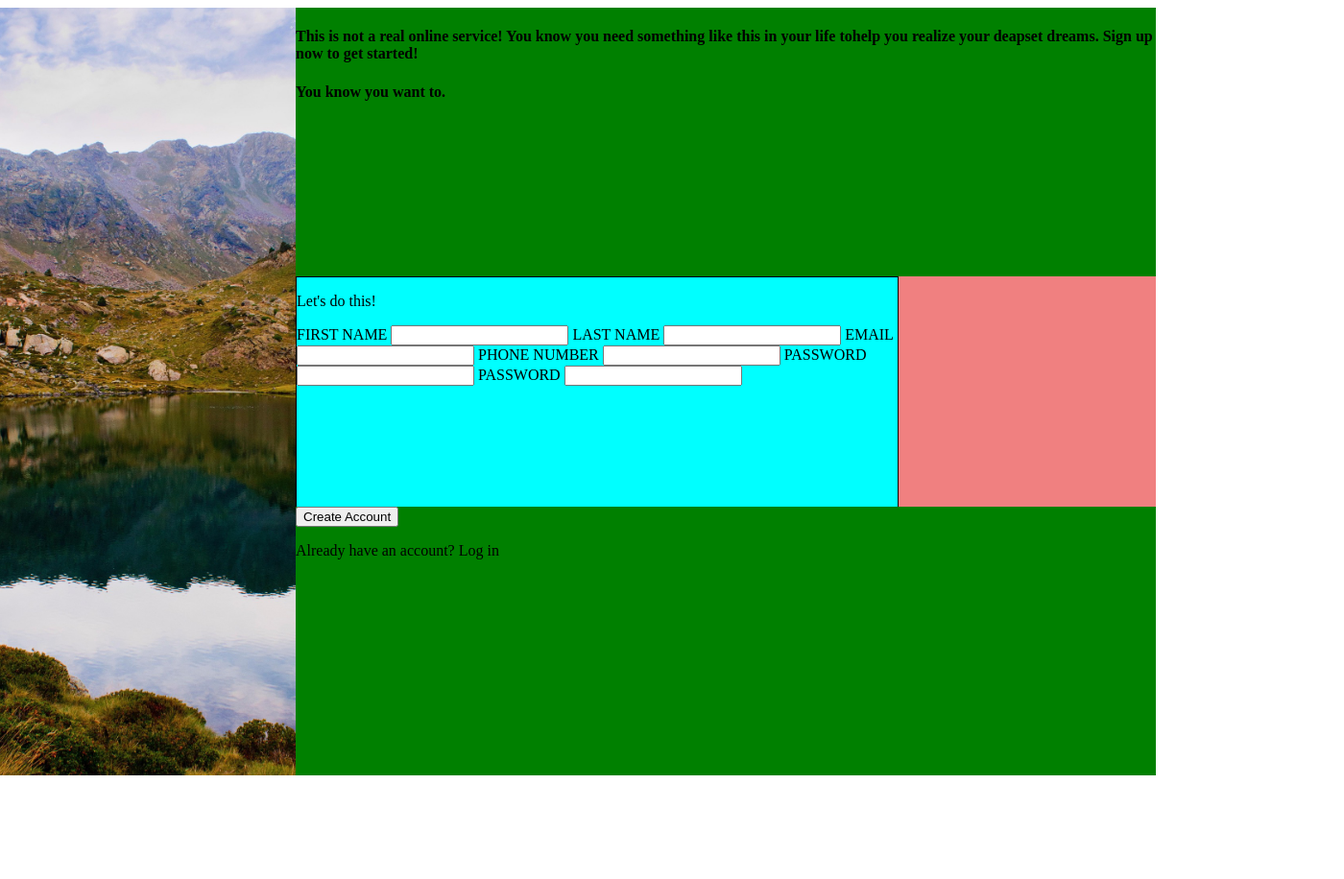
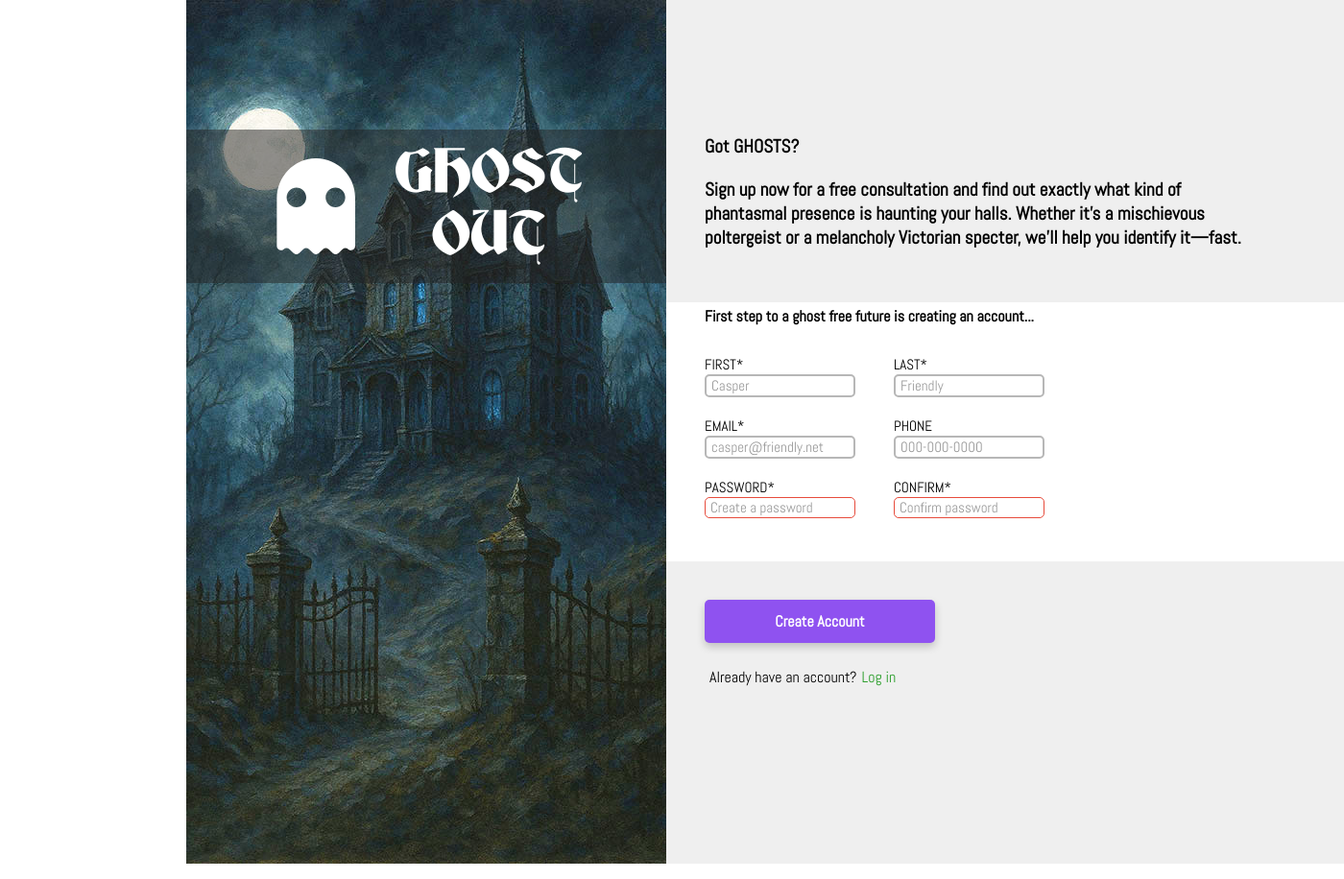
Before and after one commit to arewhatyouit/proto-signup, a plain HTML site: page index.html in a window 1280 px wide. Shown: the whole page at 96% size, 1400 px wide, since content can reach past the window. Drawn offline with Linux system fonts and the light colour scheme.

Commit message:
Final code

```diff
--- a/index.html
+++ b/index.html
@@ -8,48 +8,91 @@
   </head>
   <body>
     <div id="main-container">
-        <div id="logo"></div>
+      <div id="logo"></div>
       <div id="logo-image">
-        <img src="/landscape.jpg" alt="Logo description">
+
+
+        <div id="logo-banner">
+              <img id="ghost" src="ghost-white.svg" alt="Logo description" />
+              <div id="logo-text">GHOST OUT</div>
+        </div>
+
+
+        <img id="house" src="hauntededitweb.jpg" alt="Logo description" />
       </div>
       <div id="form-container">
         <div class="div-pad">
-            <h4>This is not a real online service! You know you need something like this in your life tohelp you realize your deapset dreams.
-                Sign up now to get started!
+          <div class="div-copy">
+            <h4>
+              Got GHOSTS?
             </h4>
-            <h4>You know you want to.</h4>
+            <h4>Sign up now for a free consultation and find out exactly what kind of phantasmal presence is haunting your halls. Whether it’s a mischievous poltergeist or a melancholy Victorian specter, we’ll help you identify it—fast.</h4>
+          </div>
         </div>
         <div class="div-form">
+
           <div class="column-a">
-            <form action="/submit" method="post">
 
-                <p>Let's do this!</p>
+            <p id="input-copy">First step to a ghost free future is creating an account...</p>
 
-                <label for="first-name">FIRST NAME</label>
-                <input type="text" id="first-name" name="first-name" required />
+            <form id="signup" action="/submit" method="post">
 
-                <label for="last-name">LAST NAME</label>
-                <input type="text" id="last-name" name="last-name" required />
+              <div class="input-columns">
+                <div class="input-divs">
+                  <label for="first-name">FIRST*</label>
+                  <input type="text" id="first-name" name="first-name" required placeholder="Casper"/>
+                </div>
 
-                <label for="email">EMAIL</label>
-                <input type="email" id="email" name="email" required />
+                <div class="input-divs">
+                  <label for="email">EMAIL*</label>
+                  <input type="email" id="email" name="email" required placeholder="casper@friendly.net"/>
+                </div>
 
-                <label for="phone">PHONE NUMBER</label>
-                <input type="text" id="phone" name="phone" pattern="[0-9]{3}-[0-9]{3}-[0-9]{4}" max="12" required />
+                <div class="input-divs">
+                  <label for="password">PASSWORD*</label>
+                  <input type="password" id="password" name="password"
+                  pattern="^(?=.*[a-z])(?=.*[A-Z])(?=.*\d)(?=.*[@$!%*?&])[A-Za-z\d@$!%*?&]{8,}$"
+                  title="Must contain at least 8 characters, including uppercase, lowercase, number and special character"
+                  placeholder="Create a password" required>
+                </div>
+              </div>
 
-                <label for="password">PASSWORD</label>
-                <input type="password" id="password" name="password" required />
+              <div class="input-columns">
+                <div class="input-divs">
+                  <label for="last-name">LAST*</label>
+                  <input type="text" id="last-name" name="last-name" required placeholder="Friendly" />
+                </div>
+                <div class="input-divs">
+                  <label for="phone">PHONE</label>
+                  <input
+                    type="text"
+                    id="phone"
+                    name="phone"
+                    pattern="[0-9]{3}-[0-9]{3}-[0-9]{4}"
+                    max="12"
+                    placeholder="000-000-0000"
 
-                <label for="repeat-password">PASSWORD</label>
-                <input type="password" id="repeat-password" name="repeat-password" required />
-
+                  />
+                </div class="input-divs">
+                <div class="input-divs">
+                  <label for="repeat-password">CONFIRM*</label>
+                  <input
+                    type="password"
+                    id="repeat-password"
+                    name="repeat-password"
+                    required
+                    placeholder="Confirm password"
+                  />
+                </div>
+              </div>
             </form>
           </div>
-          <div class="column-b"></div>
         </div>
         <div class="div-pad">
-            <button type="submit">Create Account</button>
-            <p>Already have an account? Log in</p>
+          <button type="submit" form="signup">Create Account</button>
+          <div class="footer">
+            <p>Already have an account?</p> <p class="login">Log in</>
+          </div>
         </div>
       </div>
     </div>
--- a/styles.css
+++ b/styles.css
@@ -1,31 +1,72 @@
+* {
+  padding: 0;
+  margin: 0;
+}
+
+input,
+button,
+textarea,
+select {
+  font: inherit;
+  color: inherit;
+  background-color: transparent;
+  border: none;
+  padding: 0;
+  margin: 0;
+  appearance: none; /* Removes platform-native styling */
+}
+
+:root {
+  --full-width: 1400px;
+  --full-height: 900px;
+  --standard-margin: 40px;
+}
+
+@font-face {
+  font-family: "deutsch";
+  src: url("fonts/deutsch.woff") format("woff"),
+    url("fonts/deutsch.woff2") format("woff2");
+  font-style: normal;
+}
+
+@font-face {
+  font-family: "abel";
+  src: url("fonts/abel.woff") format("woff"),
+    url("fonts/abel.woff2") format("woff2");
+  font-style: normal;
+}
+
 html {
   font-size: 16px;
 }
 
 #main-container {
-  width: 100vw;
-  height: 900px;
+  width: var(--full-width);
+  height: var(--full-height);
+  margin-right: auto;
+  margin-left: auto;
   display: flex;
   box-sizing: border-box;
 }
 
 #logo-image {
-  width: 30vw;
-  height: 100vh;
+  width: 35%;
   background-color: cadetblue;
 }
 
 #form-container {
   display: flex;
   flex-direction: column;
-  width: 70vw;
-  height: 100vh;
+  margin-right: auto;
+  margin-left: auto;
+  width: 65%;
+  height: var(--full-height);
 }
 
 .div-pad {
   width: 100%;
   height: 35%;
-  background-color: green;
+  background-color: rgb(239, 239, 239);
 }
 
 .div-form {
@@ -38,29 +79,174 @@ html {
 
 .column-a {
   height: 100%;
-    width: 70%;
-    padding: ;
-    background-color: aqua;
-    border: solid 1px black;
+  width: 100%;
+  background-color: rgb(255, 255, 255);
+  display: flex;
+  flex-direction: column;
+  justify-content: flex-end;
+  box-shadow: 0 -2px 4px -4px rgba(0, 0, 0, 1),
+    /* Top shadow */ 0 2px px -4px rgba(0, 0, 0, 1); /* Bottom shadow */
 }
 
-.column-b {
-    height: 100%;
-    width: 30%;
-    background-color: lightcoral;
+.input-divs {
+  display: flex;
+  flex-direction: column;
+  padding-top: 5px;
+  padding-bottom: 5px;
+  font-size: 10;
+}
+
+.input-columns {
+  margin-left: var(--standard-margin);
+}
+
+.div-copy {
+  height: 140px;
+  width: 560px;
+  margin-top: 140px;
+  margin-left: var(--standard-margin);
+  font-size: 1.2em;
+  font-family: abel;
+}
+
+.footer {
+  display: flex;
+  margin: 0;
+  padding: 0;
+  margin-left: var(--standard-margin);
+}
+
+.login {
+  color: rgb(43, 158, 43);
+}
+
+h4 {
+  margin-top: 20px;
+}
+
+p {
+  font-family: abel;
+  margin-top: 25px;
+  margin-bottom: 25px;
+  margin-left: 5px;
+}
+
+label {
+  font-size: 15px;
+  font-family: abel;
+}
+
+input {
+  border: solid 1px #858484;
+  border-radius: 5px;
+  margin-bottom: 10px;
+  font-family: abel;
+  padding-left: 5px;
+  font-size: 15px;
+  box-sizing: border-box;
+  border: solid 2px #858484;
+  border-color: rgba(112, 112, 112, 0.5);
+}
+
+input:focus {
+  box-shadow: 0 0 5px rgba(0, 0, 0, 0.3);
+  outline: none;
+  border: 2px solid #8f52f0;
+  box-shadow: 0 2px 4px #b88bff;
+}
+
+input {
+}
+
+input:focus {
+}
+
+input::placeholder {
+  color: #999;
+}
+
+#password:invalid,
+#repeat-password:invalid {
+  border: 1.5px solid #e74c3c;
+}
+
+
+form {
+  display: flex;
+  margin-bottom: 30px;
+}
+
+button {
+  height: 45px;
+  width: 240px;
+  margin-left: var(--standard-margin);
+  margin-top: 40px;
+  background-color: #8f52f0;
+  border-radius: 5px;
+  color: white;
+  font-family: abel;
+  font-weight: 600;
+  box-shadow: 0 4px 8px rgba(0, 0, 0, 0.2);
+}
+
+button:hover {
+  background-color: #b88bff;
+  box-shadow: 0 4px 10px rgba(0, 0, 0, 0.6);
+}
+
+button:active {
+  background-color: #6c48a5;
+}
+
+#input-copy {
+  margin-left: var(--standard-margin);
+  font-weight: 600;
 }
 
 #logo-image {
-    width: 300px;  /* Example width */
+  box-sizing: border-box;
+  width: 500px;
   display: block;
   display: flex;
-    justify-content: center;
-    align-items: center;
 }
 
-#logo-image img {
+#logo-banner {
+  display: flex;
+  align-items: center;
+  justify-content: center;
+  width: 500px;
+  height: 160px;
+  background-color: rgba(35, 35, 35, 0.5);
+  position: absolute;
+  z-index: 1000;
+  top: 135px;
+}
+
+#logo {
+  width: 250px;
+}
+
+#ghost {
+  display: flex;
+  justify-content: center;
+  align-content: center;
+  width: 100px;
+  height: 100px;
+  margin: 15px;
+}
+
+#logo-text {
+  width: 200px;
+  margin: 15px;
+  text-align: center;
+  font-family: deutsch;
+  font-size: 60px;
+  color: rgb(255, 255, 255);
+}
+
+#logo-image #house {
   height: 100%;
-    width: auto;
+  width: 500px;
   display: block;
   align-items: center;
 }
```
Also changed, not shown: fonts/abel.woff (added), fonts/abel.woff2 (added), fonts/arapey-italic-webfont.woff (deleted), fonts/arapey-italic-webfont.woff2 (deleted), fonts/arapey-regular-webfont.woff (deleted), fonts/arapey-regular-webfont.woff2 (deleted), fonts/deutsch.woff (added), fonts/deutsch.woff2 (added), ghost-white.svg (added), hauntededit.png (added), hauntededitweb.jpg (added), sign-up-form.png (added), 1 other file. Lines whose indentation alone changed are shown as unchanged.
